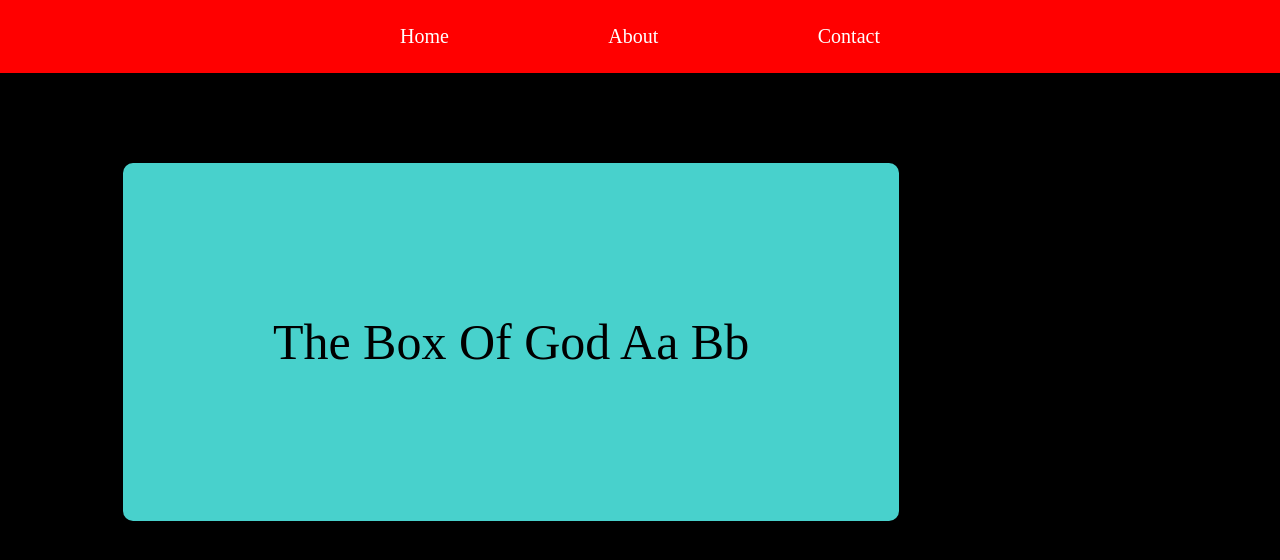
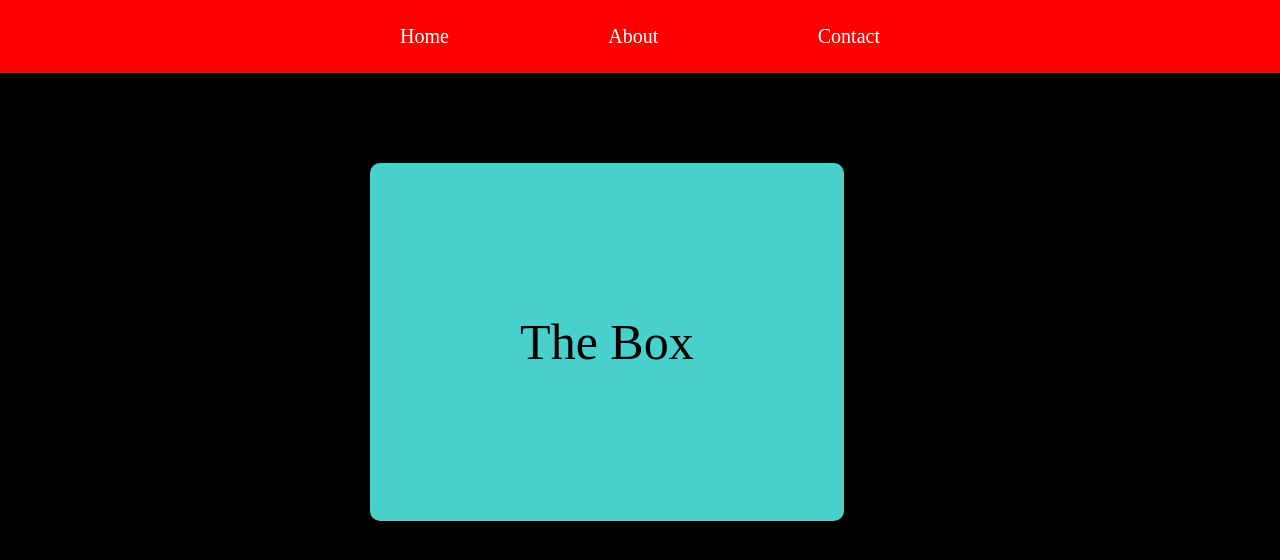
Before and after one commit to Tiv-Nguot/Group-4, a plain HTML site: page index.html in a window 1280 px wide. Drawn offline with Linux system fonts and the light colour scheme.

Commit message:
chnge the box txt

```diff
--- a/index.html
+++ b/index.html
@@ -13,9 +13,8 @@
         </div>
     </nav>
     <div class="boxes-cnt">
-        <div class="bx-cnt">The box of god aa bb</div>
+        <div class="bx-cnt">The box</div>
         <div class="main">boy hello</div>
-        If you drink ,you will drunk
     </div>
 </body>
 </html>
```
